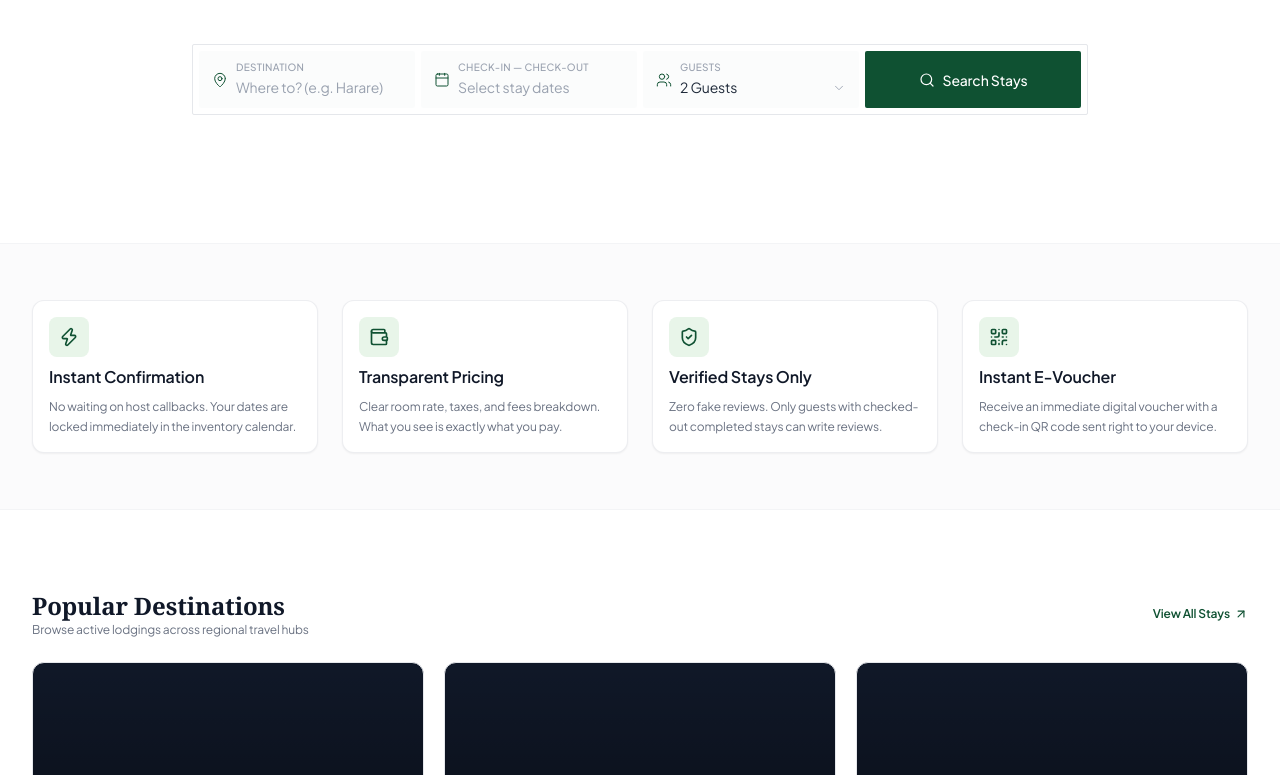
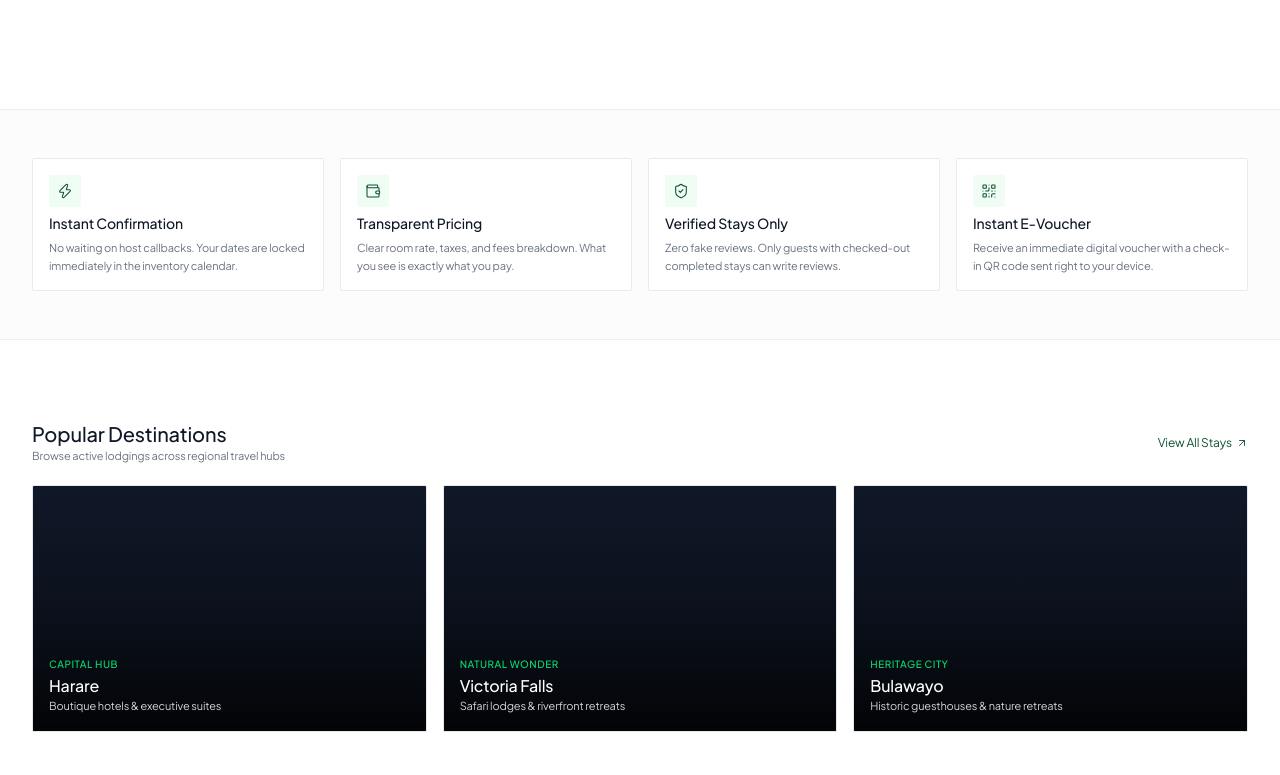
Before and after one commit to recallmabika/BookItNow, a Next.js app in the folder web/: page / in a window 1280 px wide. Shown: the part 485-1260 px from the top of the page. Built offline with nearby package versions, Linux system fonts and the light colour scheme.

Commit message:
style: apply Plus Jakarta Sans, integrate flatpickr, and set xs border-radius

```diff
--- a/web/src/app/page.tsx
+++ b/web/src/app/page.tsx
@@ -6,69 +6,69 @@ export default function HomePage() {
   return (
     <div className="space-y-16 sm:space-y-20 bg-white">
       {/* Hero Section */}
-      <section className="relative pt-12 sm:pt-18 pb-12 px-4 sm:px-6 lg:px-8 max-w-7xl mx-auto text-center">
-        <div className="max-w-3xl mx-auto space-y-5">
-          <div className="inline-flex items-center gap-2 px-3 py-1 rounded-full bg-[#E8F5E9] text-[#0F5132] text-xs font-semibold tracking-wide border border-green-200">
-            <span className="w-2 h-2 rounded-full bg-[#198754] animate-pulse" />
+      <section className="relative pt-12 sm:pt-16 pb-10 px-4 sm:px-6 lg:px-8 max-w-7xl mx-auto text-center">
+        <div className="max-w-3xl mx-auto space-y-4">
+          <div className="inline-flex items-center gap-1.5 px-2.5 py-0.5 rounded-xs bg-[#F0FDF4] text-[#0F5132] text-[11px] font-normal tracking-wide border border-green-200/60">
+            <span className="w-1.5 h-1.5 rounded-full bg-[#15803D] animate-pulse" />
             Verified Lodgings & Regional Travel
           </div>
 
-          <h1 className="text-4xl sm:text-5xl lg:text-6xl font-serif font-bold text-gray-900 tracking-tight leading-[1.15]">
+          <h1 className="text-3xl sm:text-4xl lg:text-5xl font-medium text-gray-900 tracking-tight leading-[1.2]">
             Book Authentic Lodging, <br className="hidden sm:inline" />
-            <span className="text-[#0F5132]">With Complete Peace of Mind.</span>
+            <span className="text-[#0F5132] font-semibold">With Complete Peace of Mind.</span>
           </h1>
 
-          <p className="text-sm sm:text-base text-gray-600 max-w-xl mx-auto font-normal leading-relaxed">
+          <p className="text-xs sm:text-sm text-gray-500 max-w-lg mx-auto font-normal leading-relaxed">
             Discover vetted hotels, safari lodges, and serene guesthouses. Enjoy instant booking, transparent price breakdowns, and local payments via EcoCash and card.
           </p>
         </div>
 
         {/* Live Search Widget */}
-        <div className="mt-8 sm:mt-10">
+        <div className="mt-8">
           <SearchBar />
         </div>
       </section>
 
       {/* Value Pillars */}
-      <section className="bg-gray-50/70 py-14 border-y border-gray-100">
+      <section className="bg-gray-50/50 py-12 border-y border-gray-200/60">
         <div className="max-w-7xl mx-auto px-4 sm:px-6 lg:px-8">
-          <div className="grid grid-cols-1 md:grid-cols-4 gap-6">
-            <div className="p-4 rounded-xl bg-white border border-gray-200/70 space-y-2 hover:border-[#0F5132]/30 transition-all duration-200 shadow-xs">
-              <div className="w-10 h-10 rounded-lg bg-[#E8F5E9] text-[#0F5132] flex items-center justify-center">
-                <Zap className="w-5 h-5" />
+          <div className="grid grid-cols-1 md:grid-cols-4 gap-4">
+            <div className="p-4 rounded-xs bg-white border border-gray-200/80 space-y-1.5 hover:border-[#0F5132]/40 transition-colors duration-150">
+              <div className="w-8 h-8 rounded-xs bg-[#F0FDF4] text-[#0F5132] flex items-center justify-center">
+                <Zap className="w-4 h-4 stroke-[1.6]" />
               </div>
-              <h3 className="font-semibold text-base text-gray-900">Instant Confirmation</h3>
-              <p className="text-xs text-gray-500 leading-relaxed">
+              <h3 className="font-medium text-sm text-gray-900">Instant Confirmation</h3>
+              <p className="text-[11px] text-gray-500 leading-relaxed font-normal">
                 No waiting on host callbacks. Your dates are locked immediately in the inventory calendar.
               </p>
             </div>
 
-            <div className="p-4 rounded-xl bg-white border border-gray-200/70 space-y-2 hover:border-[#0F5132]/30 transition-all duration-200 shadow-xs">
-              <div className="w-10 h-10 rounded-lg bg-[#E8F5E9] text-[#0F5132] flex items-center justify-center">
-                <Wallet className="w-5 h-5" />
+            <div className="p-4 rounded-xs bg-white border border-gray-200/80 space-y-1.5 hover:border-[#0F5132]/40 transition-colors duration-150">
+              <div className="w-8 h-8 rounded-xs bg-[#F0FDF4] text-[#0F5132] flex items-center justify-center">
+                <Wallet className="w-4 h-4 stroke-[1.6]" />
               </div>
-              <h3 className="font-semibold text-base text-gray-900">Transparent Pricing</h3>
-              <p className="text-xs text-gray-500 leading-relaxed">
+              <h3 className="font-medium text-sm text-gray-900">Transparent Pricing</h3>
+              <p className="text-[11px] text-gray-500 leading-relaxed font-normal">
                 Clear room rate, taxes, and fees breakdown. What you see is exactly what you pay.
               </p>
             </div>
 
-            <div className="p-4 rounded-xl bg-white border border-gray-200/70 space-y-2 hover:border-[#0F5132]/30 transition-all duration-200 shadow-xs">
-              <div className="w-10 h-10 rounded-lg bg-[#E8F5E9] text-[#0F5132] flex items-center justify-center">
-                <ShieldCheck className="w-5 h-5" />
+            <div className="p-4 rounded-xs bg-white border border-gray-200/80 space-y-1.5 hover:border-[#0F5132]/40 transition-colors duration-150">
+              <div className="w-8 h-8 rounded-xs bg-[#F0FDF4] text-[#0F5132] flex items-center justify-center">
+                <ShieldCheck className="w-4 h-4 stroke-[1.6]" />
               </div>
-              <h3 className="font-semibold text-base text-gray-900">Verified Stays Only</h3>
-              <p className="text-xs text-gray-500 leading-relaxed">
+              <h3 className="font-medium text-sm text-gray-900">Verified Stays Only</h3>
+              <p className="text-[11px] text-gray-500 leading-relaxed font-normal">
                 Zero fake reviews. Only guests with checked-out completed stays can write reviews.
               </p>
             </div>
 
-            <div className="p-4 rounded-xl bg-white border border-gray-200/70 space-y-2 hover:border-[#0F5132]/30 transition-all duration-200 shadow-xs">
-              <div className="w-10 h-10 rounded-lg bg-[#E8F5E9] text-[#0F5132] flex items-center justify-center">
-                <QrCode className="w-5 h-5" />
+            <div className="p-4 rounded-xs bg-white border border-gray-200/80 space-y-1.5 hover:border-[#0F5132]/40 transition-colors duration-150">
+              <div className="w-8 h-8 rounded-xs bg-[#F0FDF4] text-[#0F5132] flex items-center justify-center">
+                <QrCode className="w-4 h-4 stroke-[1.6]" />
               </div>
-              <h3 className="font-semibold text-base text-gray-900">Instant E-Voucher</h3>
-              <p className="text-xs text-gray-500 leading-relaxed">
+              <h3 className="font-medium text-sm text-gray-900">Instant E-Voucher</h3>
+              <p className="text-[11px] text-gray-500 leading-relaxed font-normal">
                 Receive an immediate digital voucher with a check-in QR code sent right to your device.
               </p>
             </div>
@@ -76,53 +76,53 @@ export default function HomePage() {
         </div>
       </section>
 
-      {/* Featured Cities Section */}
-      <section className="max-w-7xl mx-auto px-4 sm:px-6 lg:px-8 pb-16">
-        <div className="flex items-center justify-between mb-6">
+      {/* Popular Destinations */}
+      <section className="max-w-7xl mx-auto px-4 sm:px-6 lg:px-8 pb-14">
+        <div className="flex items-center justify-between mb-5">
           <div>
-            <h2 className="text-2xl font-serif font-bold text-gray-900">Popular Destinations</h2>
-            <p className="text-xs text-gray-500">Browse active lodgings across regional travel hubs</p>
+            <h2 className="text-xl font-medium text-gray-900">Popular Destinations</h2>
+            <p className="text-[11px] text-gray-500 font-normal">Browse active lodgings across regional travel hubs</p>
           </div>
-          <Link href="/search" className="text-xs font-semibold text-[#0F5132] hover:underline flex items-center gap-1">
+          <Link href="/search" className="text-xs font-normal text-[#0F5132] hover:underline flex items-center gap-1">
             <span>View All Stays</span>
-            <ArrowUpRight className="w-3.5 h-3.5" />
+            <ArrowUpRight className="w-3 h-3 stroke-[1.8]" />
           </Link>
         </div>
 
-        <div className="grid grid-cols-1 sm:grid-cols-3 gap-5">
+        <div className="grid grid-cols-1 sm:grid-cols-3 gap-4">
           <Link
             href="/search?city=Harare"
-            className="group relative rounded-xl overflow-hidden aspect-[4/3] bg-gray-900 flex flex-col justify-end p-5 border border-gray-200 hover:shadow-sm transition-all duration-200"
+            className="group relative rounded-xs overflow-hidden aspect-[16/10] bg-gray-900 flex flex-col justify-end p-4 border border-gray-200"
           >
             <div className="absolute inset-0 bg-gradient-to-t from-black/85 via-black/30 to-transparent z-10" />
             <div className="relative z-20 text-white">
-              <span className="text-[11px] tracking-wider uppercase font-semibold text-green-400">Capital Hub</span>
-              <h3 className="text-xl font-serif font-bold">Harare</h3>
-              <p className="text-xs text-gray-300 mt-0.5">Boutique hotels & executive suites</p>
+              <span className="text-[10px] tracking-wider uppercase font-medium text-green-400">Capital Hub</span>
+              <h3 className="text-base font-medium">Harare</h3>
+              <p className="text-[11px] text-gray-300 font-normal">Boutique hotels & executive suites</p>
             </div>
           </Link>
 
           <Link
             href="/search?city=Victoria+Falls"
-            className="group relative rounded-xl overflow-hidden aspect-[4/3] bg-gray-900 flex flex-col justify-end p-5 border border-gray-200 hover:shadow-sm transition-all duration-200"
+            className="group relative rounded-xs overflow-hidden aspect-[16/10] bg-gray-900 flex flex-col justify-end p-4 border border-gray-200"
           >
             <div className="absolute inset-0 bg-gradient-to-t from-black/85 via-black/30 to-transparent z-10" />
             <div className="relative z-20 text-white">
-              <span className="text-[11px] tracking-wider uppercase font-semibold text-green-400">Natural Wonder</span>
-              <h3 className="text-xl font-serif font-bold">Victoria Falls</h3>
-              <p className="text-xs text-gray-300 mt-0.5">Safari lodges & riverfront retreats</p>
+              <span className="text-[10px] tracking-wider uppercase font-medium text-green-400">Natural Wonder</span>
+              <h3 className="text-base font-medium">Victoria Falls</h3>
+              <p className="text-[11px] text-gray-300 font-normal">Safari lodges & riverfront retreats</p>
             </div>
           </Link>
 
           <Link
             href="/search?city=Bulawayo"
-            className="group relative rounded-xl overflow-hidden aspect-[4/3] bg-gray-900 flex flex-col justify-end p-5 border border-gray-200 hover:shadow-sm transition-all duration-200"
+            className="group relative rounded-xs overflow-hidden aspect-[16/10] bg-gray-900 flex flex-col justify-end p-4 border border-gray-200"
           >
             <div className="absolute inset-0 bg-gradient-to-t from-black/85 via-black/30 to-transparent z-10" />
             <div className="relative z-20 text-white">
-              <span className="text-[11px] tracking-wider uppercase font-semibold text-green-400">Heritage City</span>
-              <h3 className="text-xl font-serif font-bold">Bulawayo</h3>
-              <p className="text-xs text-gray-300 mt-0.5">Historic guesthouses & nature retreats</p>
+              <span className="text-[10px] tracking-wider uppercase font-medium text-green-400">Heritage City</span>
+              <h3 className="text-base font-medium">Bulawayo</h3>
+              <p className="text-[11px] text-gray-300 font-normal">Historic guesthouses & nature retreats</p>
             </div>
           </Link>
         </div>
```
Also changed, not shown: web/src/app/search/page.tsx (+28 -28 lines).
